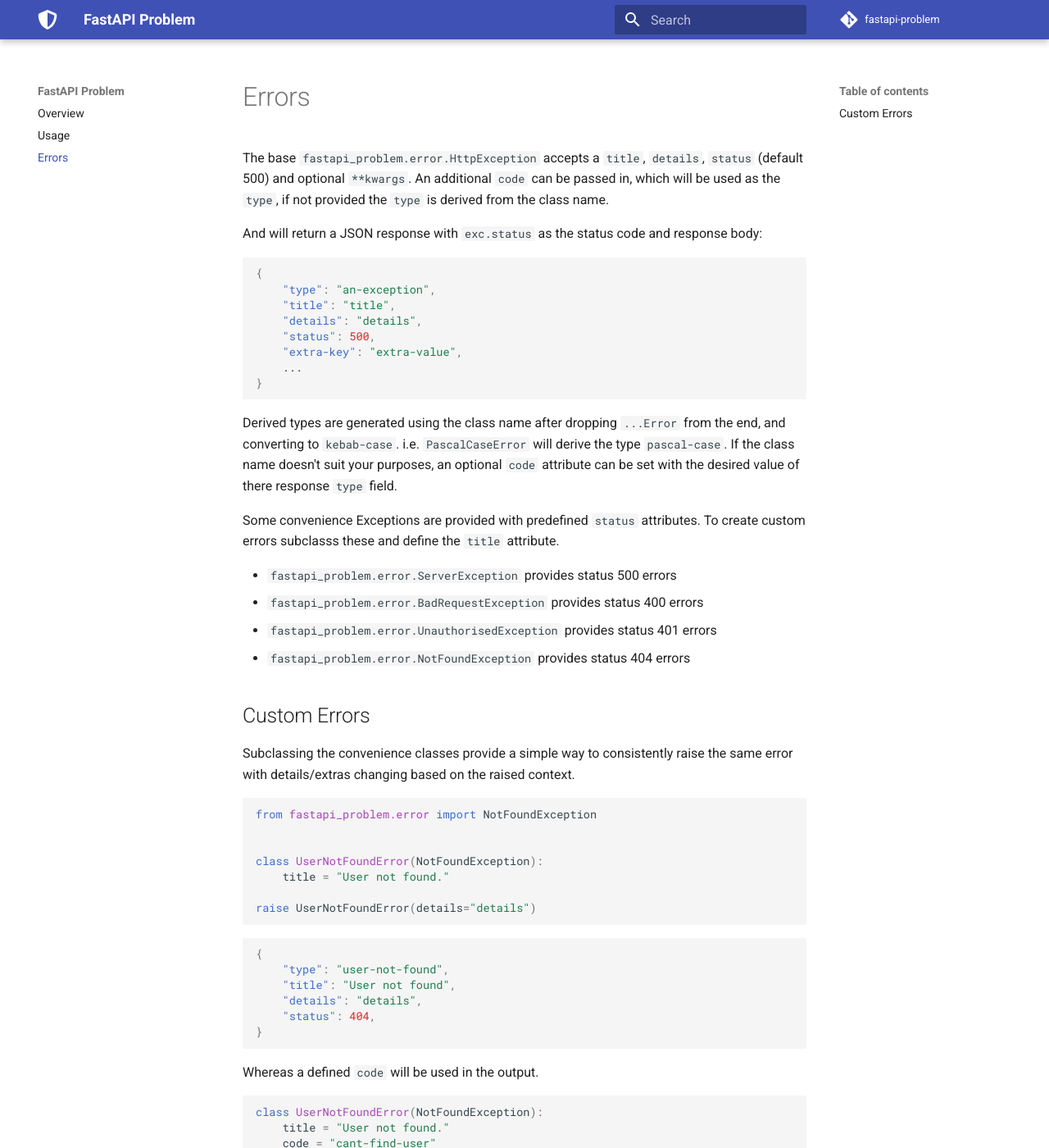
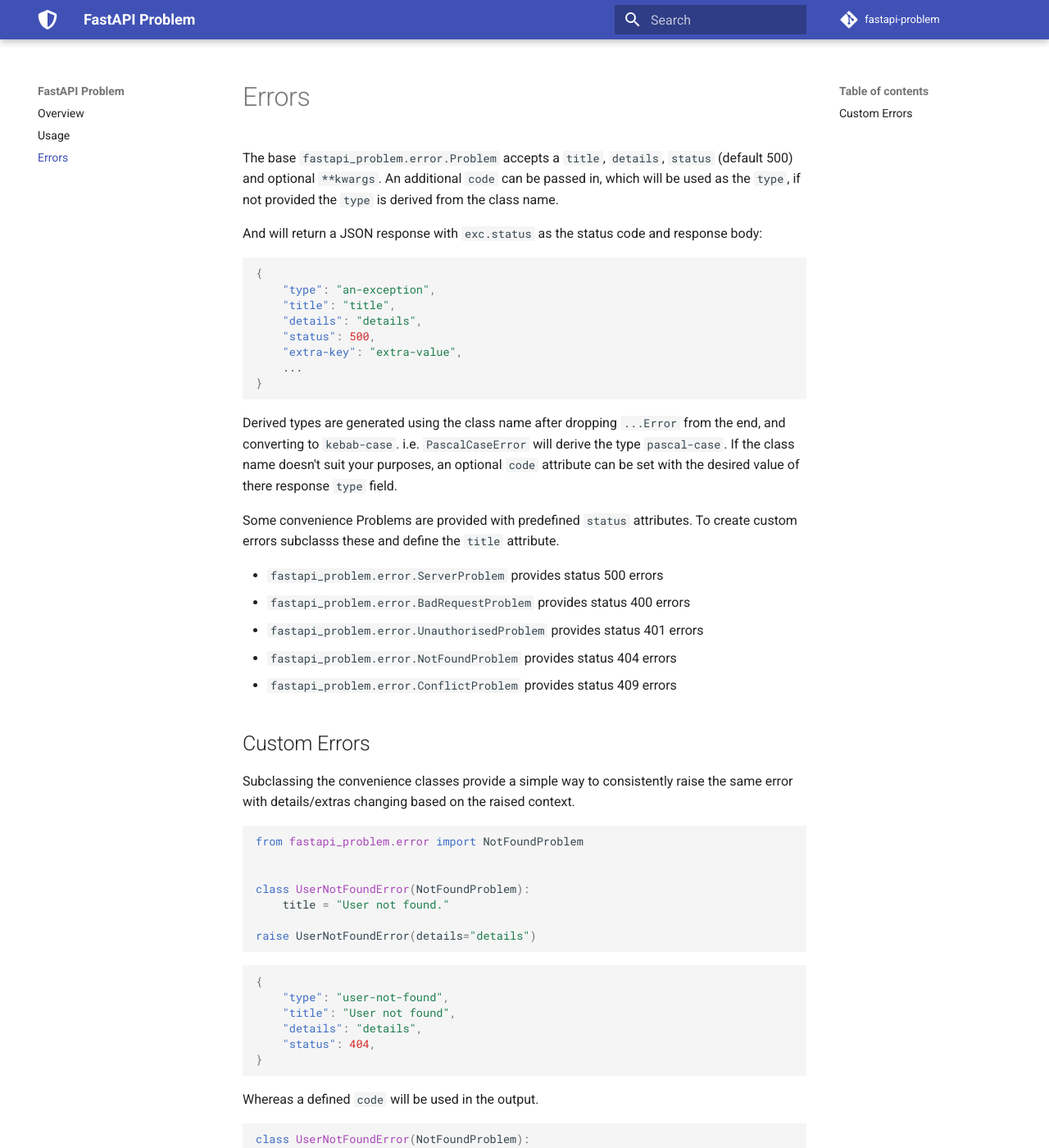
Before and after one commit to NRWLDev/fastapi-problem, an MkDocs documentation site: the page built from docs/error.md, in a window 1280 px wide and 1400 px high. Shown: the whole window at 82% size. Built offline with MkDocs 1.6.1 and Material for MkDocs 9.7.7, drawn with Linux system fonts in a browser that asks for light colours; comment, search, counter and statistics services are not loaded.

Commit message:
feat: Implement base error class Problem (#4)
Deprecate HttpException and replace with Problem base class.

Refs: #3

````diff
--- a/docs/error.md
+++ b/docs/error.md
@@ -1,6 +1,6 @@
 # Errors
 
-The base `fastapi_problem.error.HttpException` accepts a `title`, `details`, `status`
+The base `fastapi_problem.error.Problem` accepts a `title`, `details`, `status`
 (default 500) and optional `**kwargs`. An additional `code` can be passed in,
 which will be used as the `type`, if not provided the `type` is derived from
 the class name.
@@ -24,13 +24,14 @@
 `code` attribute can be set with the desired value of there response `type`
 field.
 
-Some convenience Exceptions are provided with predefined `status` attributes.
+Some convenience Problems are provided with predefined `status` attributes.
 To create custom errors subclasss these and define the `title` attribute.
 
-* `fastapi_problem.error.ServerException` provides status 500 errors
-* `fastapi_problem.error.BadRequestException` provides status 400 errors
-* `fastapi_problem.error.UnauthorisedException` provides status 401 errors
-* `fastapi_problem.error.NotFoundException` provides status 404 errors
+* `fastapi_problem.error.ServerProblem` provides status 500 errors
+* `fastapi_problem.error.BadRequestProblem` provides status 400 errors
+* `fastapi_problem.error.UnauthorisedProblem` provides status 401 errors
+* `fastapi_problem.error.NotFoundProblem` provides status 404 errors
+* `fastapi_problem.error.ConflictProblem` provides status 409 errors
 
 ## Custom Errors
 
@@ -38,10 +39,10 @@
 with details/extras changing based on the raised context.
 
 ```python
-from fastapi_problem.error import NotFoundException
+from fastapi_problem.error import NotFoundProblem
 
 
-class UserNotFoundError(NotFoundException):
+class UserNotFoundError(NotFoundProblem):
     title = "User not found."
 
 raise UserNotFoundError(details="details")
@@ -59,7 +60,7 @@
 Whereas a defined `code` will be used in the output.
 
 ```python
-class UserNotFoundError(NotFoundException):
+class UserNotFoundError(NotFoundProblem):
     title = "User not found."
     code = "cant-find-user"
 
````
Also changed, not shown: README.md (+2 -2 lines), docs/usage.md (+3 -3 lines), 5 other files.
